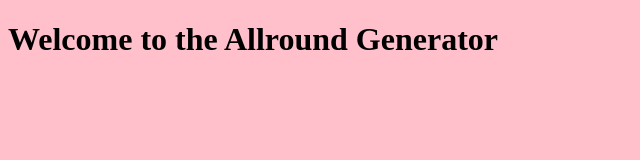
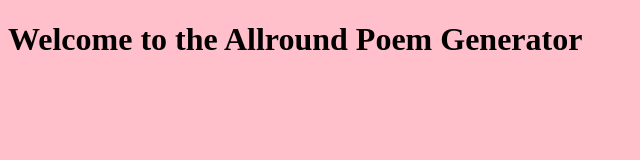
Before and after one commit to Quintyvw/allround-generator, a plain HTML site: page index.html in a window 1280 px wide. Shown: the whole page, without its empty margins (0-640 px from the left). Drawn offline with Linux system fonts and the light colour scheme.

Commit message:
updated name

```diff
--- a/index.html
+++ b/index.html
@@ -3,11 +3,11 @@
   <head>
     <meta charset="UTF-8" />
     <meta name="viewport" content="width=device-width, initial-scale=1.0" />
-    <title>AI Allround Generator</title>
+    <title>AI Allround Poem Generator</title>
     <link rel="stylesheet" href="src/style.css" />
   </head>
   <body>
-    <h1>Welcome to the Allround Generator</h1>
+    <h1>Welcome to the Allround Poem Generator</h1>
 
     <script src="src/index.js"></script>
   </body>
```
